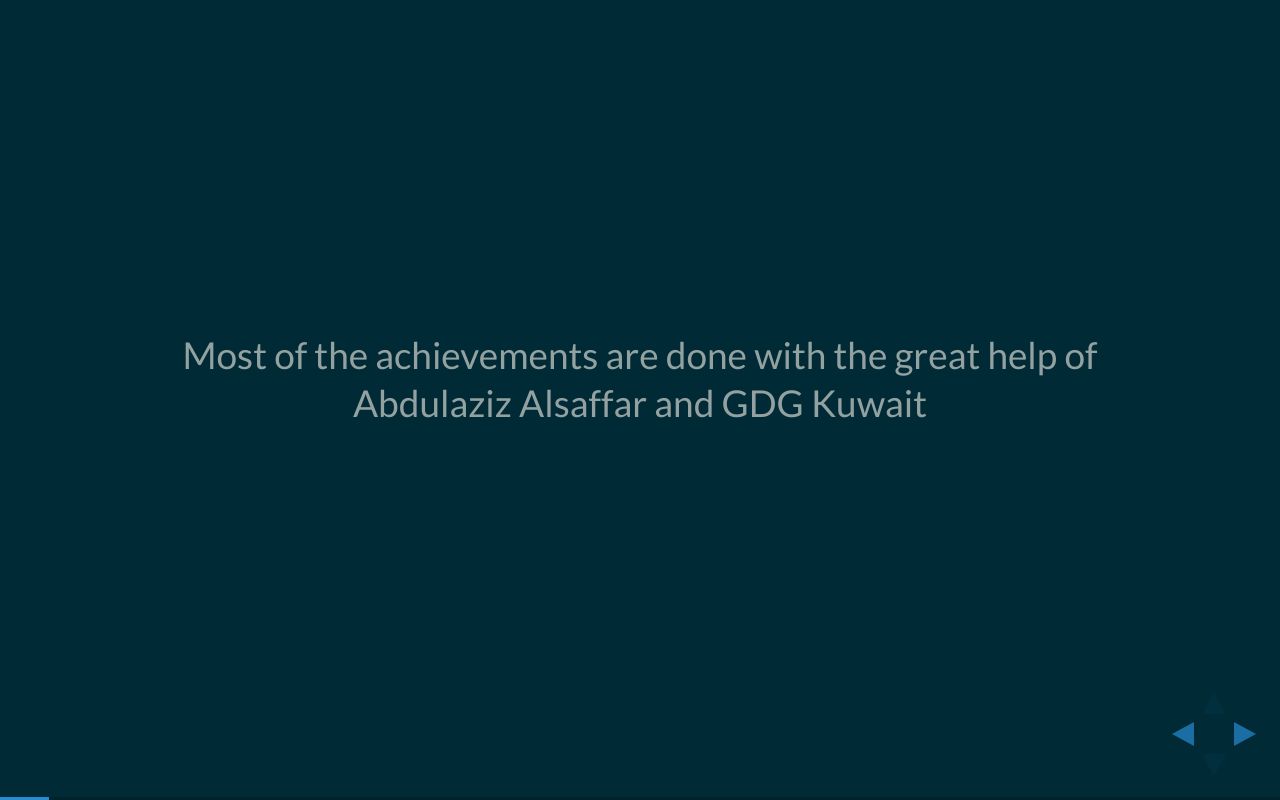
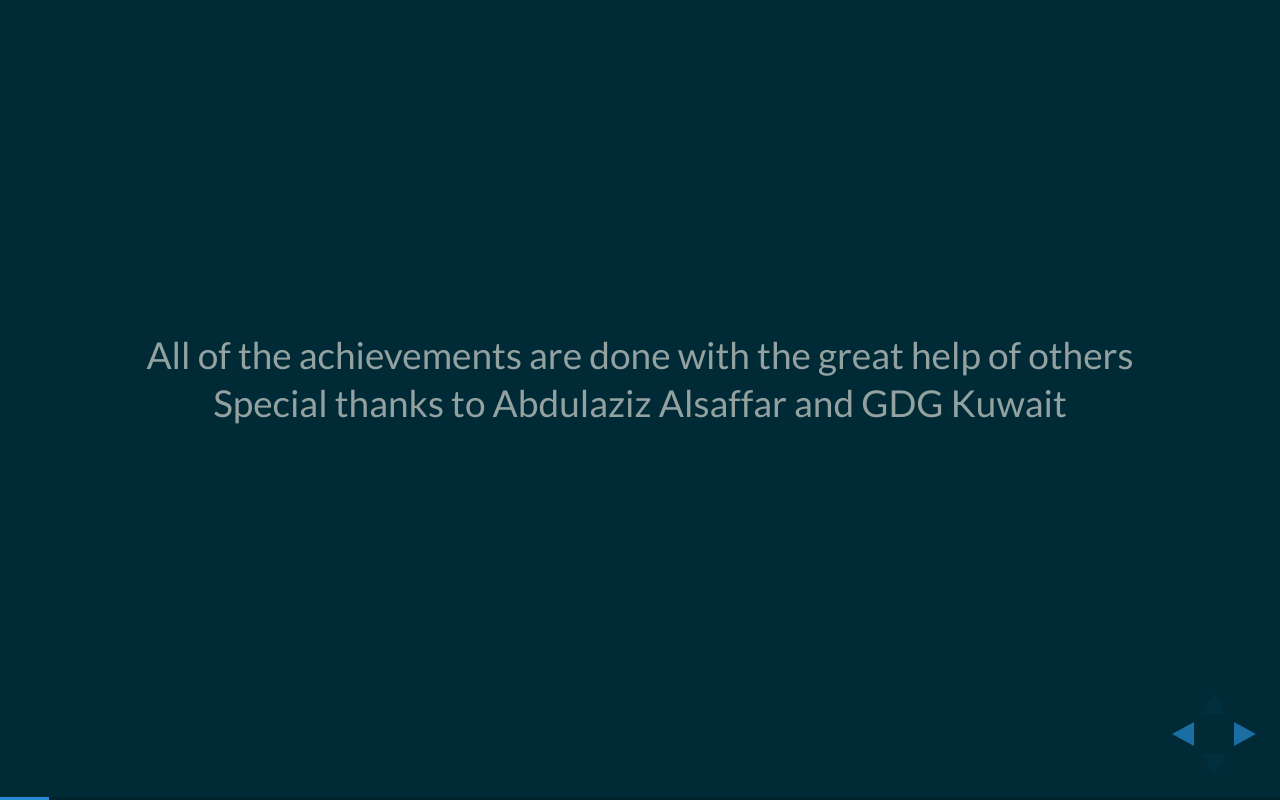
Before and after one commit to adminq80/adminq80.github.io, a plain HTML site: page index.html in a window 1280 px wide. Both pictures are taken after a click on the element 1251 px from the left and 734 px from the top of the page. Drawn offline with Linux system fonts and the light colour scheme.

Commit message:
added a link to the presentation

```diff
--- a/index.html
+++ b/index.html
@@ -50,7 +50,7 @@
 
 <section>
 <p>
-Most of the achievements are done with the great help of Abdulaziz Alsaffar and GDG Kuwait
+All of the achievements are done with the great help of others<br> Special thanks to Abdulaziz Alsaffar and GDG Kuwait
 </p>
 </section>
 
@@ -202,6 +202,7 @@
 
 <section>
 	<h2>Thank you</h2>
+	<p>https://adminq80.github.io/</p>
 </section>
 
 </div>
```
